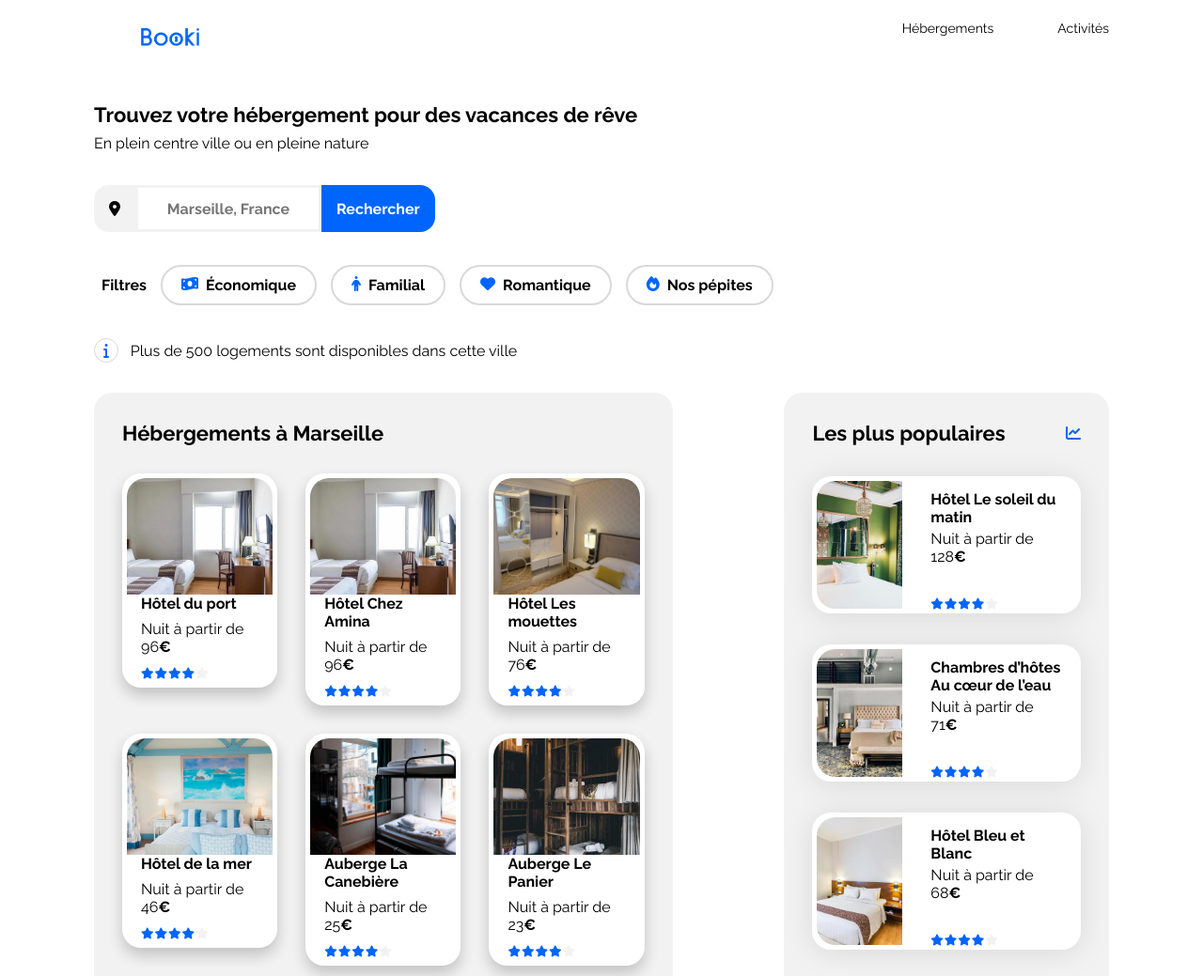
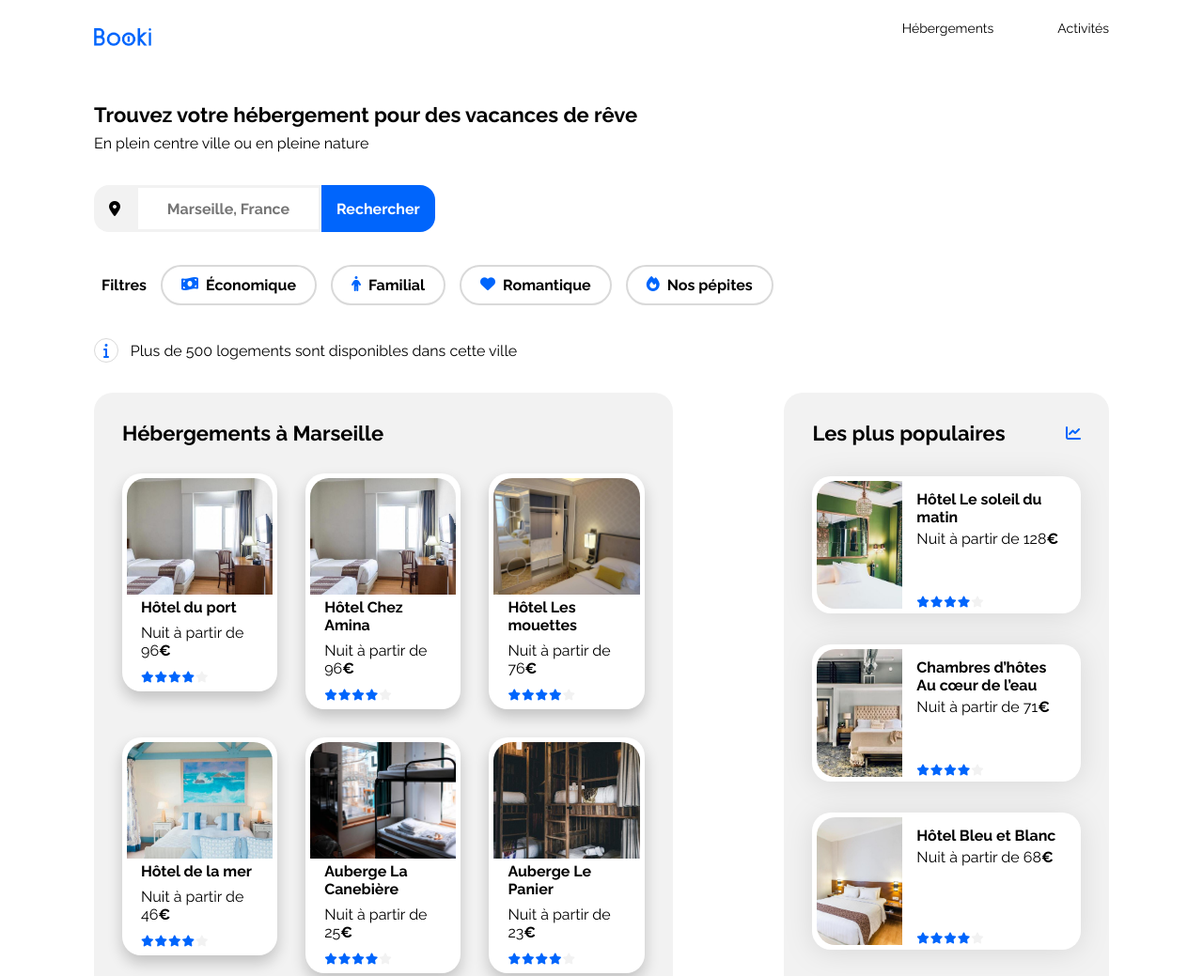
Before and after one commit to BVN8/Projet-2---Booki, a plain HTML site: page index.html in a window 1280 px wide. Shown: the top 1039 px of the page at 94% size. Drawn offline with Linux system fonts and the light colour scheme.

Commit message:
Version finale

```diff
--- a/css/style.css
+++ b/css/style.css
@@ -103,8 +103,10 @@ i[class^="fa-"] {
 }
 
 .logo_taille {
-  width: 62px;
-  padding: 30px 50px;
+padding-top: 30px;
+padding-bottom: 30px;
+width: 61px;
+height: 19px;
 }
 
 ul {
@@ -256,6 +258,11 @@ h3 {
   padding: 0px 15px 0px 15px;
 }
 
+.card-title2 {
+  font-size: 16px;
+  padding: 4px 15px 0px 15px;
+}
+
 .card-rating {
   padding: 10px 15px 0px 15px;
   display: flex;
@@ -323,8 +330,8 @@ h3 {
 
 .populaires-cards .card-content {
   width: 67%;
-  padding-left: 15px;
   display: flex;
+  padding-bottom: 2px;
   flex-direction: column;
   justify-content: space-between;
   box-sizing: border-box;
--- a/index.html
+++ b/index.html
@@ -10,7 +10,7 @@
     <link href="https://fonts.googleapis.com/css2?family=Raleway:wght@400;500;700&display=swap" rel="stylesheet">
     <link rel="stylesheet" href="https://cdnjs.cloudflare.com/ajax/libs/font-awesome/6.2.1/css/all.min.css"
         integrity="sha512-MV7K8+y+gLIBoVD59lQIYicR65iaqukzvf/nwasF0nqhPay5w/9lJmVM2hMDcnK1OnMGCdVK+iQrJ7lzPJQd1w=="
-        crossorigin="anonymous" referrerpolicy="no-referrer" />
+        crossorigin="anonymous" referrerpolicy="no-referrer">
     <link rel="stylesheet" href="./css/style.css">
 </head>
 
@@ -59,7 +59,7 @@
                             </div>
                             <div class="card-content">
                                 <div class="card-txt">
-                                    <h3 class="card-title">Hôtel du port</h3>
+                                    <h3 class="card-title2">Hôtel du port</h3>
                                     <p class="card-subtitle">Nuit à partir de 96<span class="euro">€</span></p>
                                 </div>
                             </div>
@@ -83,7 +83,7 @@
                             </div>
                             <div class="card-content">
                                 <div class="card-txt">
-                                    <h3 class="card-title">Hôtel Chez Amina</h3>
+                                    <h3 class="card-title2">Hôtel Chez Amina</h3>
                                     <p class="card-subtitle">Nuit à partir de 96<span class="euro">€</span></p>
                                 </div>
                             </div>
@@ -107,7 +107,7 @@
                             </div>
                             <div class="card-content">
                                 <div class="card-txt">
-                                    <h3 class="card-title">Hôtel Les mouettes</h3>
+                                    <h3 class="card-title2">Hôtel Les mouettes</h3>
                                     <p class="card-subtitle">Nuit à partir de 76<span class="euro">€</span></p>
                                 </div>
                             </div>
@@ -131,7 +131,7 @@
                             </div>
                             <div class="card-content">
                                 <div class="card-txt">
-                                    <h3 class="card-title">Hôtel de la mer</h3>
+                                    <h3 class="card-title2">Hôtel de la mer</h3>
                                     <p class="card-subtitle">Nuit à partir de 46<span class="euro">€</span></p>
                                 </div>
                             </div>
@@ -155,7 +155,7 @@
                             </div>
                             <div class="card-content">
                                 <div class="card-txt">
-                                    <h3 class="card-title">Auberge La Canebière</h3>
+                                    <h3 class="card-title2">Auberge La Canebière</h3>
                                     <p class="card-subtitle">Nuit à partir de 25<span class="euro">€</span></p>
                                 </div>
                             </div>
@@ -179,7 +179,7 @@
                             </div>
                             <div class="card-content">
                                 <div class="card-txt">
-                                    <h3 class="card-title">Auberge Le Panier</h3>
+                                    <h3 class="card-title2">Auberge Le Panier</h3>
                                     <p class="card-subtitle">Nuit à partir de 23<span class="euro">€</span></p>
                                 </div>
                             </div>
@@ -269,23 +269,23 @@
             <h3 class="titre_pop">Activités à Marseille</h3>
             <a href="#" class="card_activite">
                 <img class="img_size_activite" src="./images/activites/reno-laithienne.jpg" alt="Image vieux-port ">
-                        <h3 class="card-title1">Vieux-Port</h3>
+                <h3 class="card-title1">Vieux-Port</h3>
             </a>
 
             <a href="#" class="card_activite">
                 <img class="img_size_activite" src="./images/activites/paul-hermann.jpg"
                     alt="Image du fort de pomègues">
-                        <h3 class="card-title1">Fort de Pomègues</h3>
+                <h3 class="card-title1">Fort de Pomègues</h3>
             </a>
             <a href="#" class="card_activite">
                 <img class="img_size_activite" src="./images/activites/kilyan-sockalingum.jpg"
                     alt="Image des calanques">
-                        <h3 class="card-title1">Parc national des Calanques</h3>
+                <h3 class="card-title1">Parc national des Calanques</h3>
             </a>
             <a href="#" class="card_activite">
                 <img class="img_size_activite" src="./images/activites/florian-wehde.jpg"
                     alt="Image de notre-dame-de-la-garde">
-                        <h3 class="card-title1">Notre-Dame-de-la-Garde</h3>
+                <h3 class="card-title1">Notre-Dame-de-la-Garde</h3>
             </a>
         </aside>
         <footer>
```
